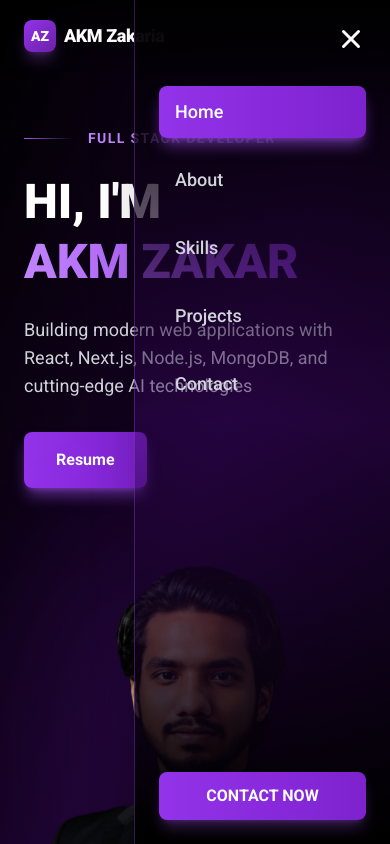
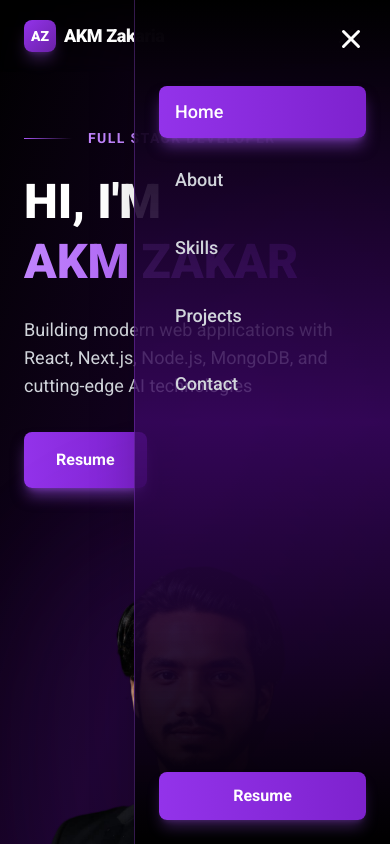
Before and after one commit to akmzakaria/portfolio, a React (Vite) app: page / in a window 390 px wide. Both pictures are taken after a click on the button 346 px from the left and 36 px from the top of the page. Shown: the top 844 px of the page. Built offline with nearby package versions, Linux system fonts and the light colour scheme.

Commit message:
added the resume button in the menu bar for mobile devices

```diff
--- a/src/components/Navbar.jsx
+++ b/src/components/Navbar.jsx
@@ -139,7 +139,7 @@ const Navbar = () => {
             animate={{ opacity: 1, x: 0 }}
             exit={{ opacity: 0, x: '100%' }}
             transition={{ duration: 0.3 }}
-            className="fixed top-0 right-0 h-screen w-64 bg-gradient-to-b from-black via-purple-950/40 to-black backdrop-blur-xl border-l border-purple-500/30 shadow-2xl md:hidden z-50"
+            className="fixed top-0 right-0 h-screen w-64 bg-gradient-to-b from-black via-purple-950/80 to-black backdrop-blur-xl border-l border-purple-500/30 shadow-2xl md:hidden z-50"
           >
             <div className="flex flex-col h-full p-6">
               {/* Close Button */}
@@ -178,10 +178,15 @@ const Navbar = () => {
                 })}
               </ul>
 
-              {/* Mobile Contact Button */}
-              <a href="#contact" onClick={() => setMobileMenuOpen(false)} className="mt-auto">
+              {/* Mobile Resume Button */}
+              <a
+                href="https://drive.google.com/uc?export=download&id=10RNqNeJe29lF4Bt-colD-_vFvvZHfRgy"
+                download="AKM_Zakaria_Resume.pdf"
+                onClick={() => setMobileMenuOpen(false)}
+                className="mt-auto"
+              >
                 <button className="w-full bg-gradient-to-r from-purple-600 to-purple-700 text-white font-bold py-3 px-6 rounded-lg hover:from-purple-700 hover:to-purple-800 transition-all duration-300 shadow-lg shadow-purple-500/30">
-                  CONTACT NOW
+                  Resume
                 </button>
               </a>
             </div>
```
